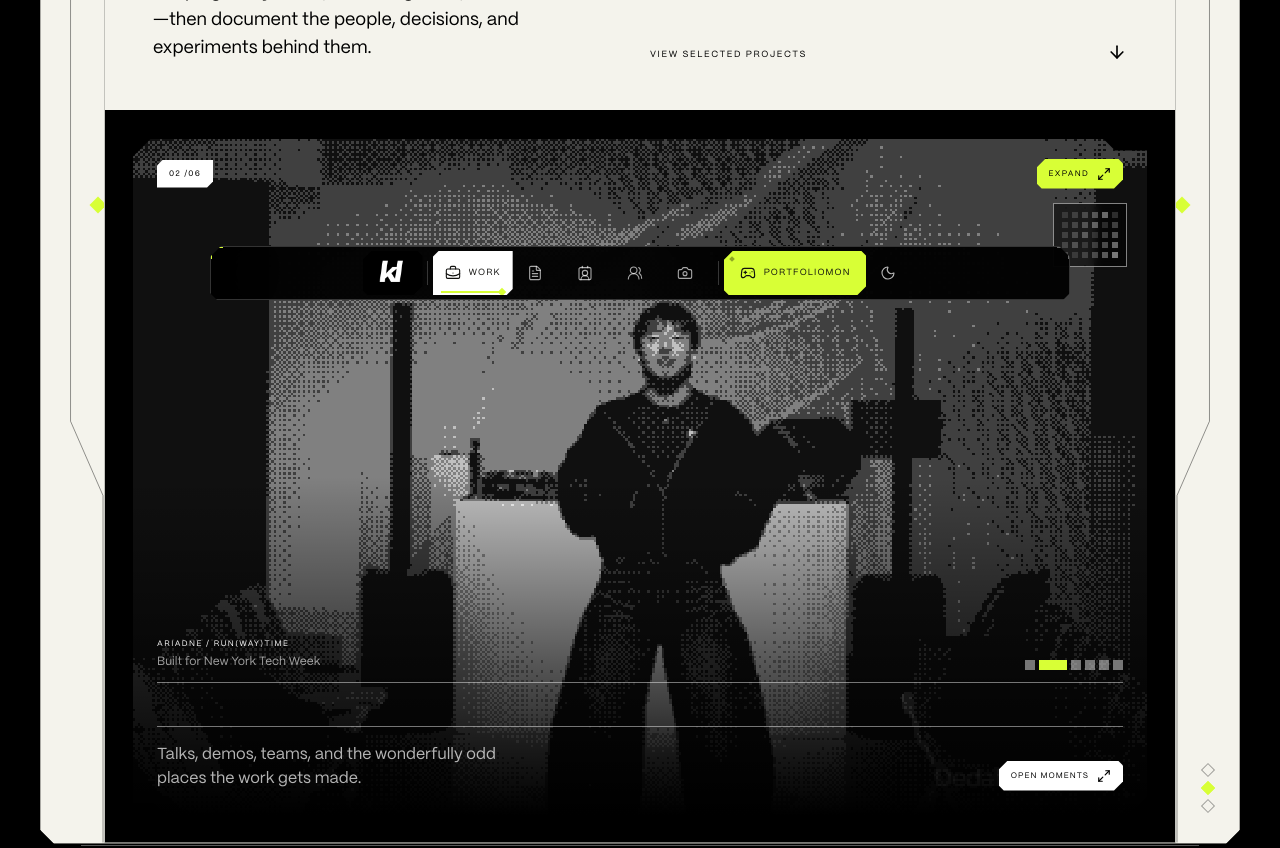
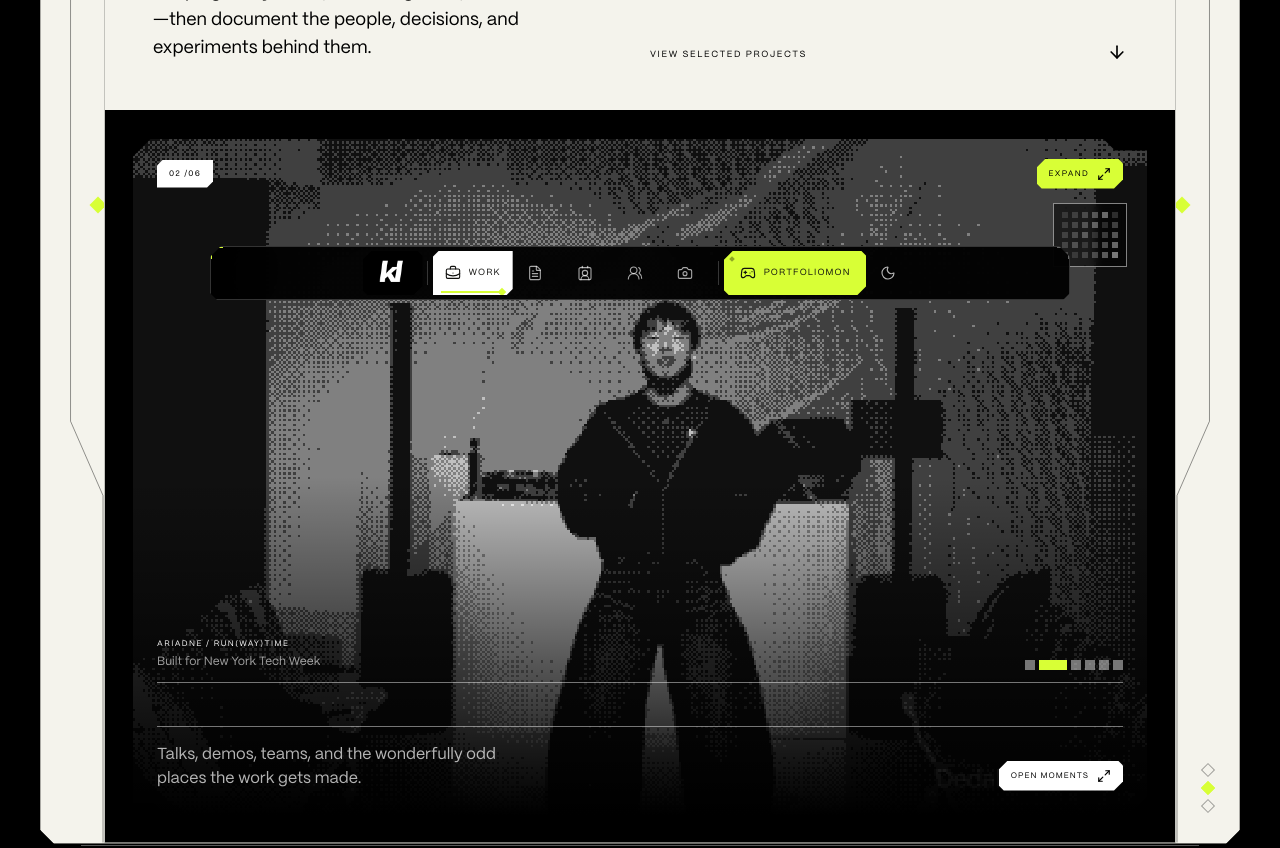
Before and after one commit to Kevin-Liu-01/useful-worlds, a Next.js app: page / in a window 1280 px wide. Shown: the part 500-1348 px from the top of the page. Built offline with nearby package versions, Linux system fonts and the light colour scheme; a web font is replaced by a local one.

Commit message:
Use cover framing for personal images

```diff
--- a/src/components/landing/projectIndexLanding.tsx
+++ b/src/components/landing/projectIndexLanding.tsx
@@ -1308,7 +1308,6 @@ const HeroSocialSequence = ({
             alt={index === activeIndex ? frame.alt : ""}
             priority={index === 0}
             tone="soft"
-            fit="contain"
             focus={frame.focus}
             revealOnParentHover
             className="absolute inset-0"
@@ -1701,7 +1700,7 @@ const MomentGalleryOverlay = ({
                     fill
                     priority
                     sizes="(min-width: 1024px) calc(100vw - 390px), 100vw"
-                    className="object-cover lg:object-contain"
+                    className="object-cover"
                   />
                 </motion.div>
               </AnimatePresence>
```
